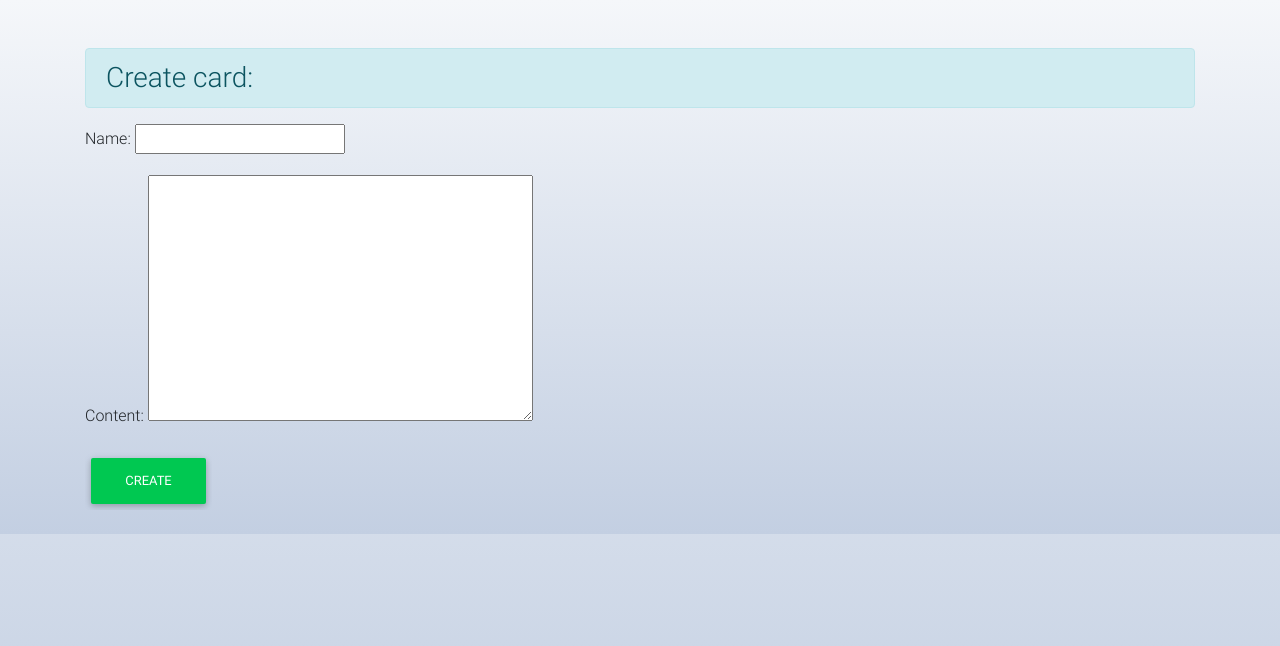
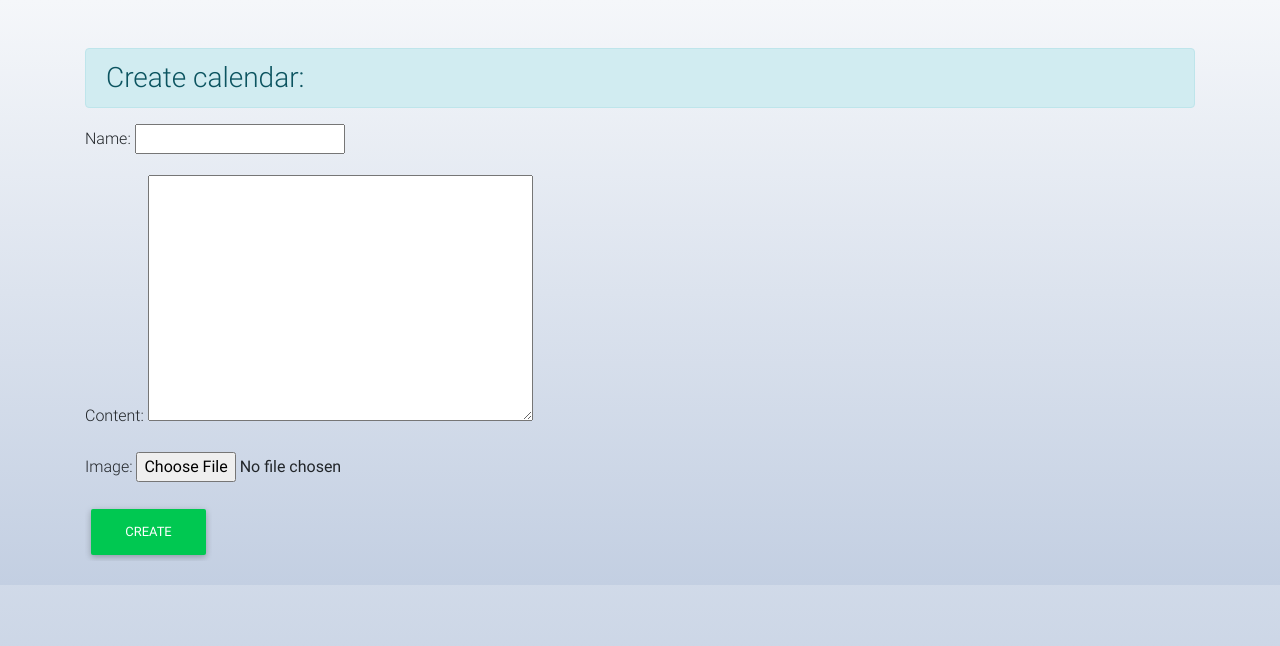
Before and after one commit to Dimas4/Web-Calendar-Note, a Django app: page /calendar/create/ in a window 1280 px wide. Shown: the top 646 px of the page. Run offline with Django 3.2, Linux system fonts and the light colour scheme; some libraries are stand-ins or nearby versions.

Commit message:
Image/calendar

```diff
--- a/templates/home/create_calendar.html
+++ b/templates/home/create_calendar.html
@@ -2,9 +2,9 @@
 
 {% block content %}
     <div class="container">
-        <h3 class="alert alert-info">Create card:</h3>
+        <h3 class="alert alert-info">Create calendar:</h3>
 
-        <form action="{% url "userscalendar:create_page" %}" method="POST">
+        <form action="{% url "userscalendar:create_page" %}" method="POST" enctype="multipart/form-data">
             {% csrf_token %}
             {{ form.as_p }}
             <input class="btn btn-success" type="submit" value="Create">
--- a/templates/home/detail_calendar.html
+++ b/templates/home/detail_calendar.html
@@ -7,6 +7,7 @@
         <br>
         <h3>Event name: {{ obj.name }}</h3>
         <h4>Description: {{ obj.content }}</h4>
+        <img src="{{ obj.image.url }}" alt="">
         <a class="btn btn-success" href="{% url "userscalendar:create_event" url=url id=obj.id %}">Add new event</a>
         <a class="btn btn-success" href="{% url "userscalendar:edit_page" url=url id=obj.id %}">Edit day</a>
         <br>
--- a/userscalendar/forms.py
+++ b/userscalendar/forms.py
@@ -7,5 +7,6 @@ class CreateEditCalendarForm(forms.ModelForm):
         model = Calendar
         fields = [
             "name",
-            "content"
+            "content",
+            "image"
         ]
--- a/userscalendar/models.py
+++ b/userscalendar/models.py
@@ -50,6 +50,8 @@ class Calendar(models.Model):
     content = models.TextField()
     day = models.ManyToManyField(Day, blank=True)
 
+    image = models.ImageField(upload_to="media", blank=True, null=True)
+
     def get_absolute_url(self):
         return HttpResponseRedirect(reverse("userscalendar:home_page", kwargs={'slug': self.url}))
 
--- a/userscalendar/views.py
+++ b/userscalendar/views.py
@@ -34,6 +34,7 @@ def home_page(request, slug):
         ])
 
     context = {
+        "calendar": calendar,
         "objects": obj,
         "calendar_url": slug,
     }
@@ -42,7 +43,7 @@ def home_page(request, slug):
 
 
 def create_page(request):
-    form = CreateEditCalendarForm(request.POST or None)
+    form = CreateEditCalendarForm(request.POST or None, request.FILES or None)
     if form.is_valid():
         new_calendar = form.save(commit=False)
         new_calendar.url = uuid.uuid4()
```
Also changed, not shown: templates/home/calendar.html (+9 -0 lines), db.sqlite3, userscalendar/migrations/0009_auto_20180625_0631.py (added).
